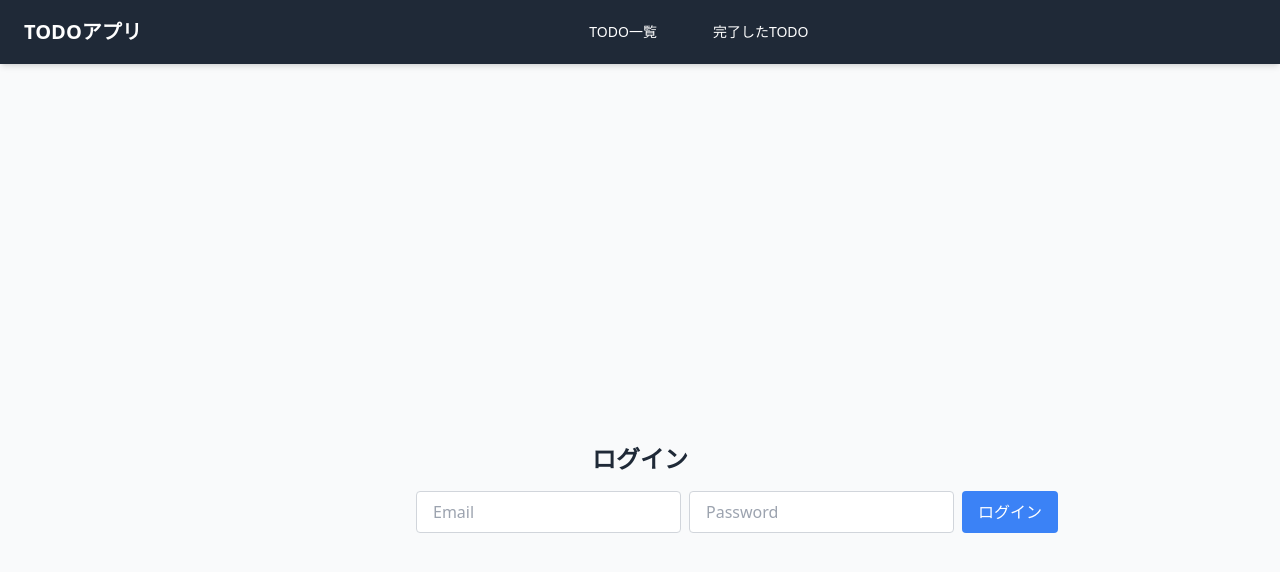
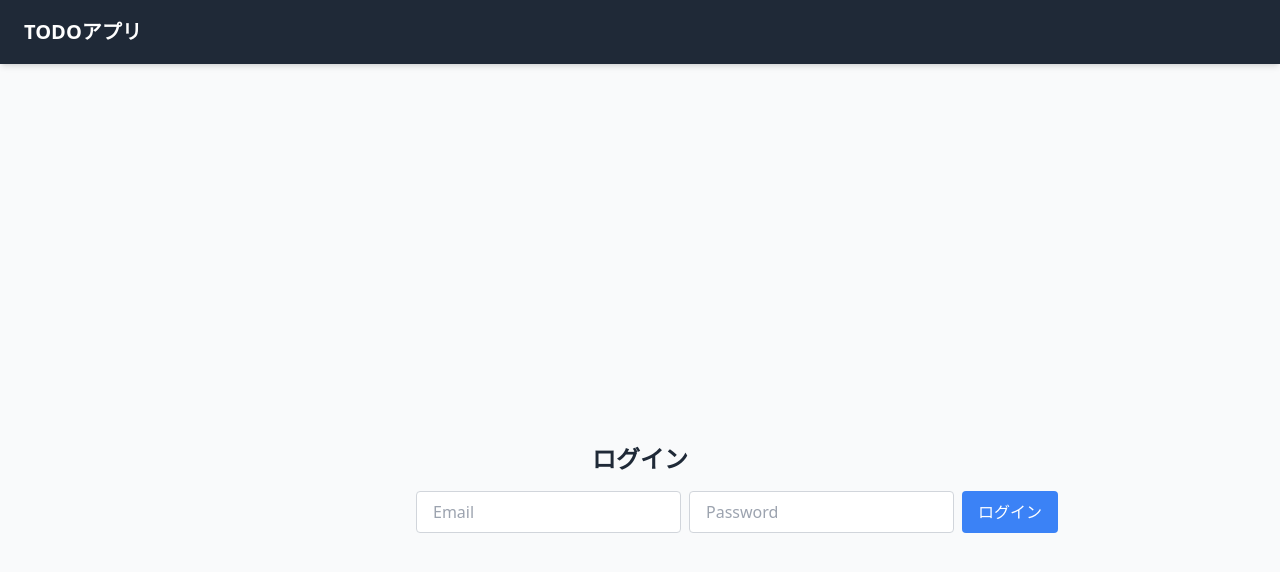
Before and after one commit to yasuka0186/vue3-todo-app, a Vue app: page /login in a window 1280 px wide. Shown: the top 572 px of the page. Built offline with nearby package versions, Linux system fonts and the light colour scheme; no server answers.

Commit message:
未ログイン時のタブの表示内容修正

```diff
--- a/src/components/MainNavbar.vue
+++ b/src/components/MainNavbar.vue
@@ -5,7 +5,7 @@
       <div class="text-xl font-bold whitespace-nowrap">TODOアプリ</div>
 
       <!-- 中央：タブ -->
-      <div class="flex gap-6 text-sm justify-center flex-1">
+      <div v-if="isLoggedIn" class="flex gap-6 text-sm justify-center flex-1">
         <RouterLink
           to="/"
           class="hover:underline"
```
